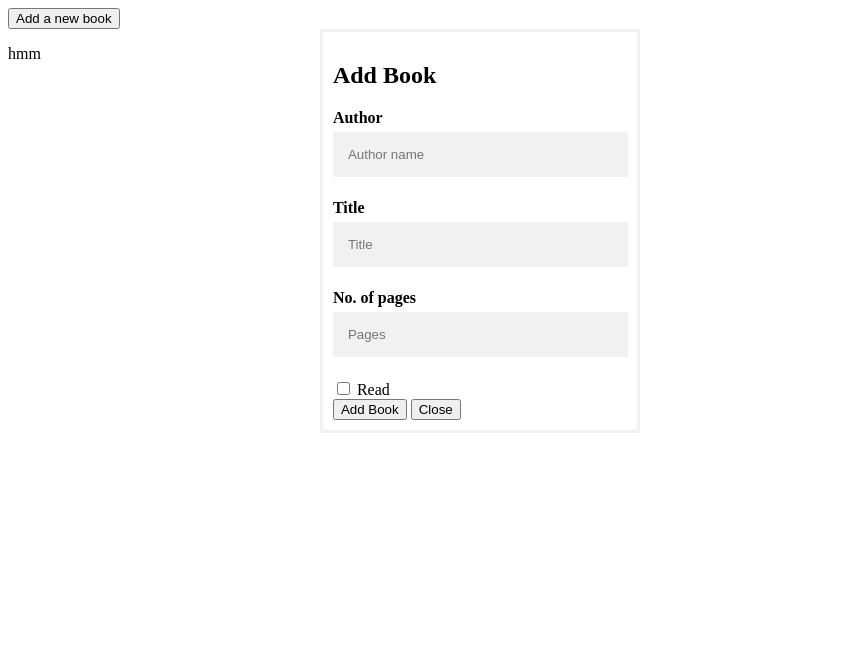
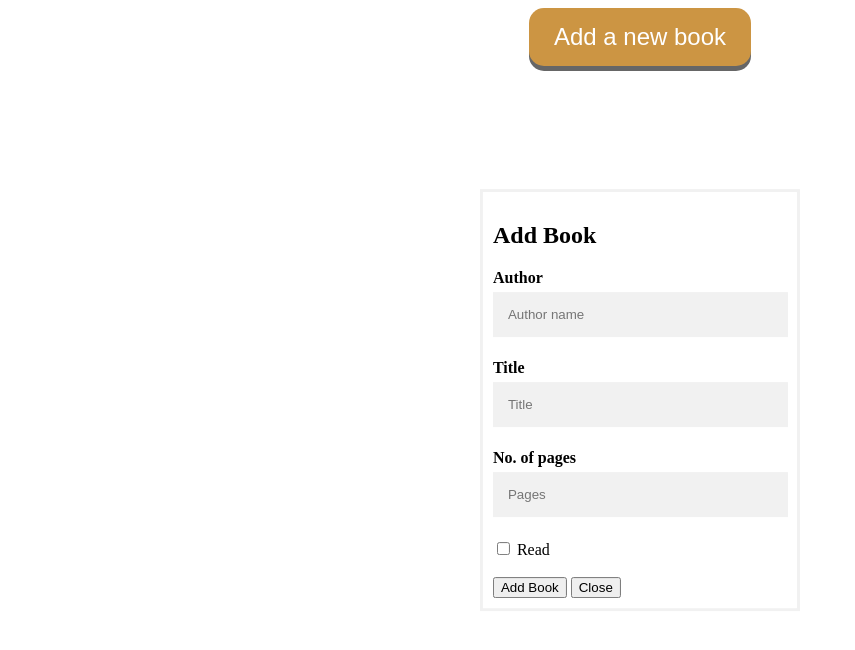
Before and after one commit to mosesakor/library, a plain HTML site: page index.html in a window 1280 px wide. Both pictures are taken after a click on the button "Add a new book". Shown: the whole page, without its empty margins (0-855 px from the left). Drawn offline with Linux system fonts and the light colour scheme.

Commit message:
added styling to addbook button and properly positioned the form

```diff
--- a/index.html
+++ b/index.html
@@ -16,7 +16,7 @@
   <section>
     <button type="button" id="addBook">Add a new book</button>
     <div class="form-popup" id="myForm">
-      <form class="form-container">
+      <form class="form-container" id="form">
         <h1>Add Book</h1>
 
         <label for="author"><b>Author</b></label>
@@ -31,20 +31,19 @@
         <input type="text" id="pages" placeholder="Pages" name="pages" required>
         <br>
 
-        <input type="checkbox" id="read" name="read-book">
-        <label for="read">Read</label><br>
+        <input type="checkbox" id="read" name="read-book" value="">
+        <label for="read">Read</label>
+        <br>
 
-
-        <button type="submit" id="addBtn" class="btn">Add Book</button>
+        <br>
+        <button type="button" id="addBtn" class="btn">Add Book</button>
         <button type="button" class="btn cancel", id="close">Close</button>
       </form>
     </div>
 
-    <div class="formValues">
-      <p id="test">
-          hmm
-      </p>
-    </div>
+    <ul id="booksContainer">
+
+    </ul>
   </section>
   <div>
 
--- a/style.css
+++ b/style.css
@@ -1,7 +1,40 @@
+/*
+  id selectors
+*/
+
+#addBook {
+  display: table;
+  margin: 0 auto;
+  padding: 15px 25px;
+  font-size: 24px;
+  text-align: center;
+  cursor: pointer;
+  outline: none;
+  color: #fff;
+  background-color:#cc9543;
+  border: none;
+  border-radius: 15px;
+  box-shadow: 0 5px #666;
+}
+
+#addBook:hover {background-color:#cc9543}
+
+#addBook:active {
+  background-color:#cc9543;
+  transform: translateY(4px);
+}
+
+/*
+  class selectors
+*/
+
 .form-popup {
   display: none;
   position: fixed;
-  right: 50%;
+  top: 50%;
+  left: 50%;
+  /* bring your own prefixes */
+  transform: translate(-50%, -50%);
   border: 3px solid #f1f1f1;
   z-index: 9;
 }
```
